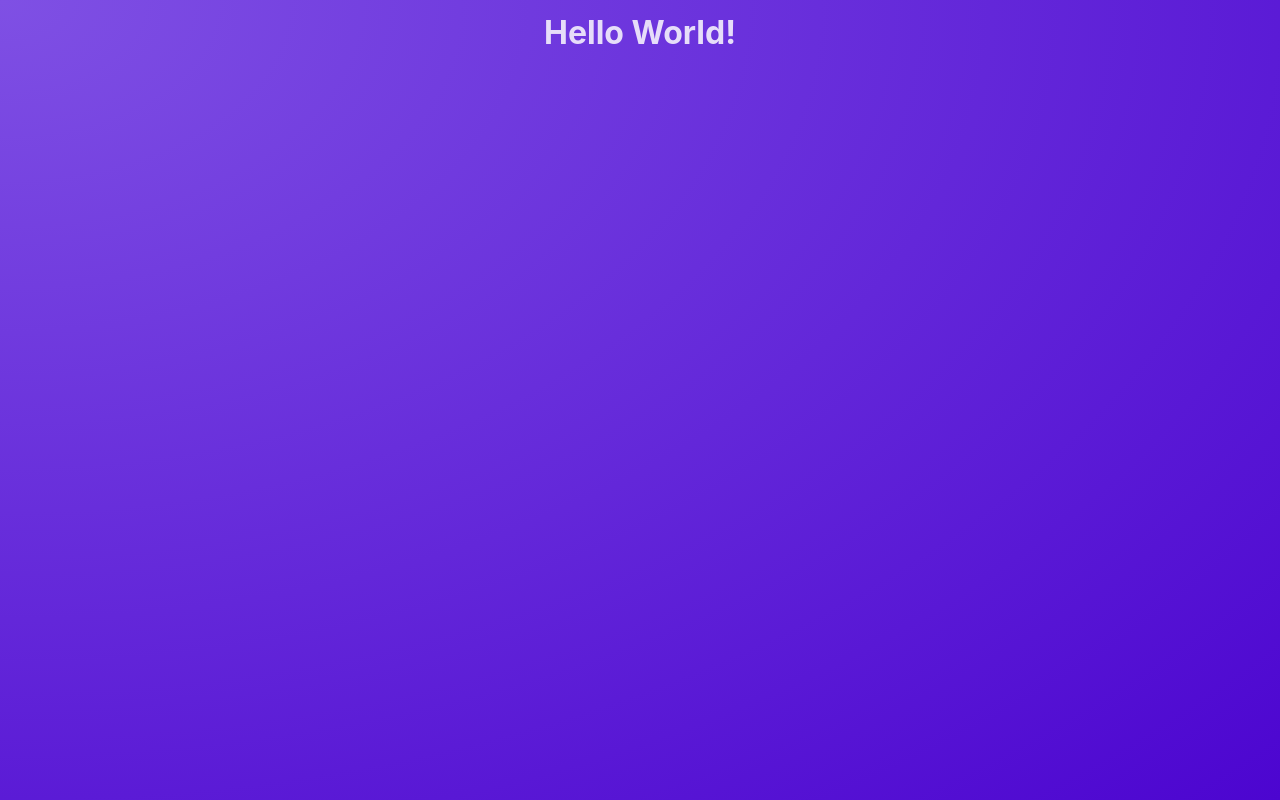
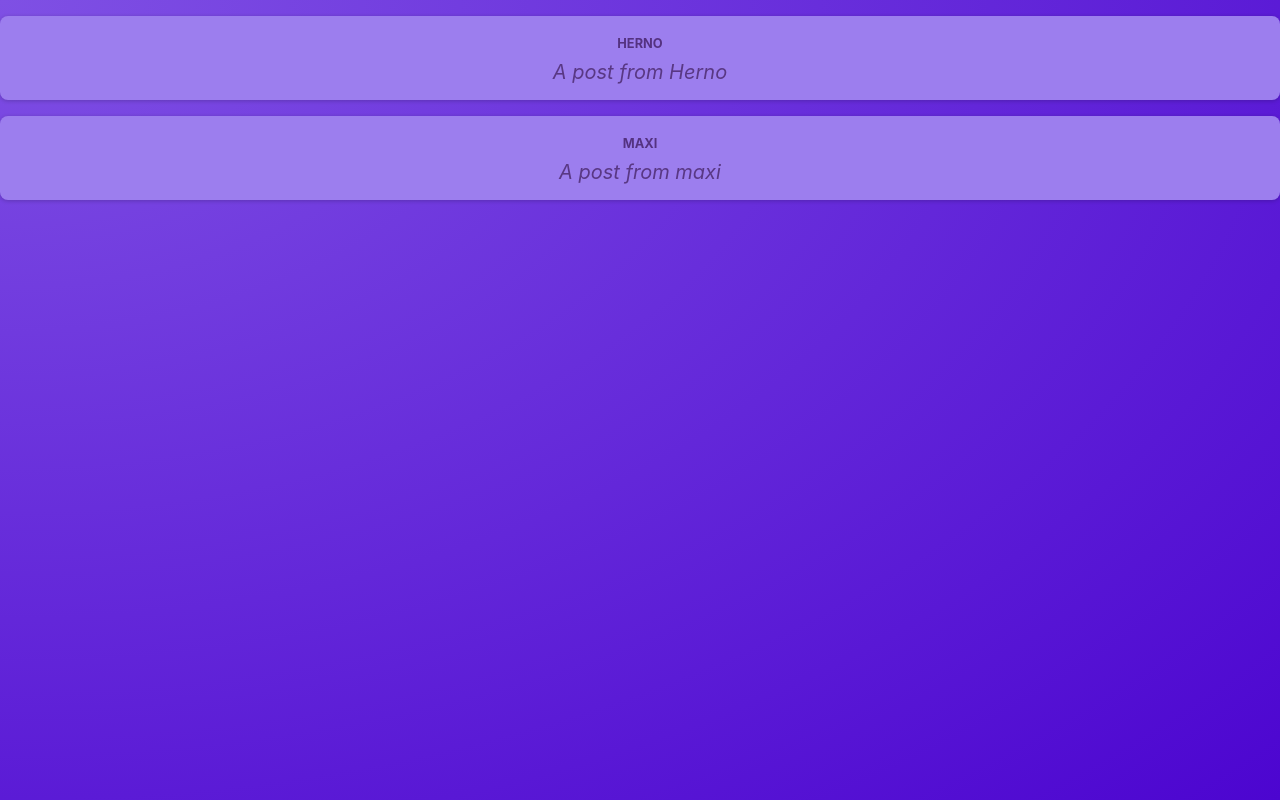
Before and after one commit to hernorusso/react-crush-course, a React (Vite) app: page / in a window 1280 px wide. Built offline with nearby package versions, Linux system fonts and the light colour scheme.

Commit message:
first post comoponent layout

```diff
--- a/package.json
+++ b/package.json
@@ -9,6 +9,7 @@
     "preview": "vite preview"
   },
   "dependencies": {
+    "prop-types": "^15.8.1",
     "react": "^18.2.0",
     "react-dom": "^18.2.0"
   },
--- a/src/App.jsx
+++ b/src/App.jsx
@@ -1,5 +1,12 @@
+import { Post } from "./components/Post";
+
 function App() {
-  return <h1>Hello World!</h1>;
+  return (
+    <main>
+      <Post author="herno" body="A post from Herno" />
+      <Post author="maxi" body="A post from maxi" />
+    </main>
+  );
 }
 
-export default App;
+export { App };
--- /dev/null
+++ b/src/components/Post.jsx
@@ -0,0 +1,12 @@
+import styles from "./Post.module.css";
+
+const Post = ({ author, body }) => {
+  return (
+    <div className={styles.post}>
+      <p className={styles.author}>{author}</p>
+      <p className={styles.text}>{body}</p>
+    </div>
+  );
+};
+
+export { Post };
--- /dev/null
+++ b/src/components/Post.module.css
@@ -0,0 +1,35 @@
+.post {
+  margin: 1rem 0;
+  padding: 1rem;
+  background-color: #9c7eee;
+  border-radius: 8px;
+  box-shadow: 0 1px 4px rgba(0, 0, 0, 0.2);
+  animation: animate-in 1s ease-out forwards;
+}
+
+.author {
+  font-size: 0.8rem;
+  font-weight: bold;
+  color: #543280;
+  margin: 0;
+  text-transform: uppercase;
+}
+
+.text {
+  white-space: pre-wrap;
+  font-size: 1.25rem;
+  margin: 0.25rem 0 0 0;
+  color: #593884;
+  font-style: italic;
+}
+
+@keyframes animate-in {
+  from {
+    opacity: 0;
+    transform: translateY(1rem);
+  }
+  to {
+    opacity: 1;
+    transform: translateY(0);
+  }
+}
```
Also changed, not shown: src/main.jsx (+6 -6 lines), 1 other file (tests, documents, lock files or other folders).
